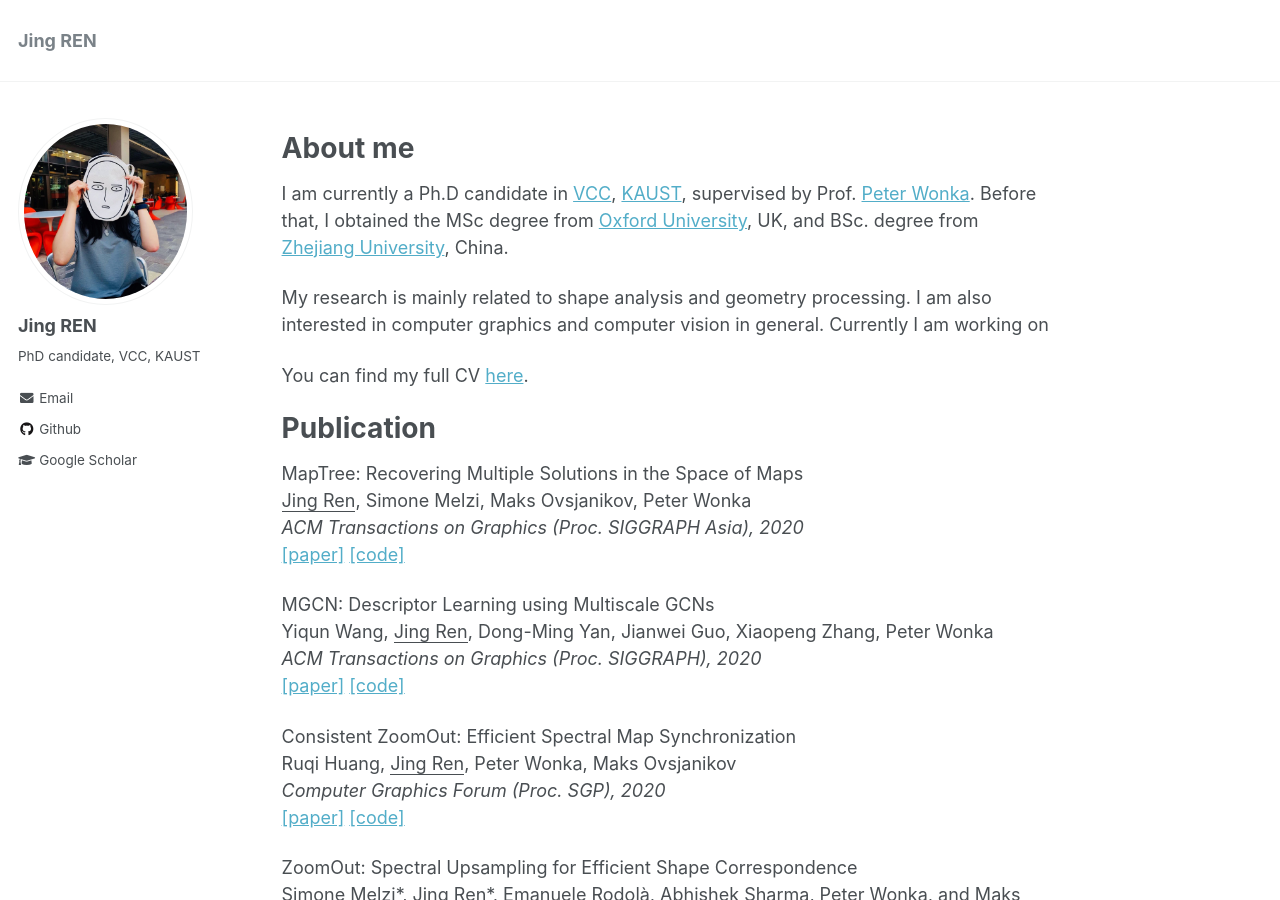
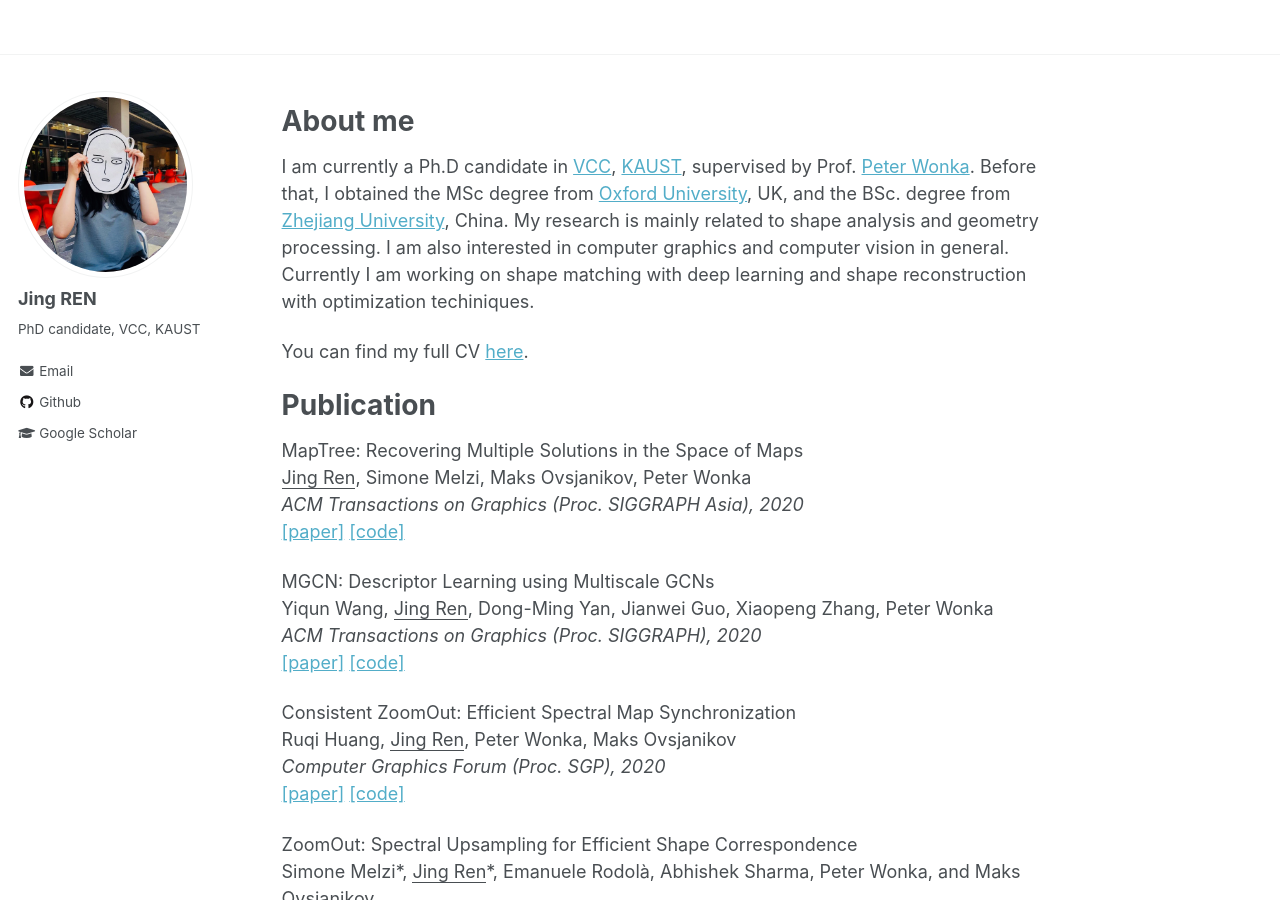
Before and after one commit to llorz/llorz.github.io, a Jekyll site: the page built from _pages/about.md, in a window 1280 px wide and 900 px high. Built offline with Jekyll 4.4.1, drawn with Linux system fonts in a browser that asks for light colours.

Commit message:
update about me

```diff
--- a/_config.yml
+++ b/_config.yml
@@ -7,7 +7,7 @@
 
 # Site Settings
 locale                   : "en-US"
-title                    : "Jing REN"
+title                    : "" #"Jing Ren"
 title_separator          : "-"
 name                     : &name "Jing REN"
 description              : &description "personal description"
--- a/_pages/about.md
+++ b/_pages/about.md
@@ -11,9 +11,7 @@
 
 # About me
 
-I am currently a Ph.D candidate in [VCC](https://cemse.kaust.edu.sa/vcc), [KAUST](https://www.kaust.edu.sa/en), supervised by Prof. [Peter Wonka](http://peterwonka.net/). Before that, I obtained the MSc degree from [Oxford University](https://www.maths.ox.ac.uk/), UK, and BSc. degree from [Zhejiang University](https://www.zju.edu.cn/english/), China.
-
-My research is mainly related to shape analysis and geometry processing. I am also interested in computer graphics and computer vision in general. Currently I am working on
+I am currently a Ph.D candidate in [VCC](https://cemse.kaust.edu.sa/vcc), [KAUST](https://www.kaust.edu.sa/en), supervised by Prof. [Peter Wonka](http://peterwonka.net/). Before that, I obtained the MSc degree from [Oxford University](https://www.maths.ox.ac.uk/), UK, and the BSc. degree from [Zhejiang University](https://www.zju.edu.cn/english/), China.  My research is mainly related to shape analysis and geometry processing. I am also interested in computer graphics and computer vision in general. Currently I am working on shape matching with deep learning and shape reconstruction with optimization techiniques.
 
 You can find my full CV [here](http://llorz.github.io/files/cv.pdf).
 
```
